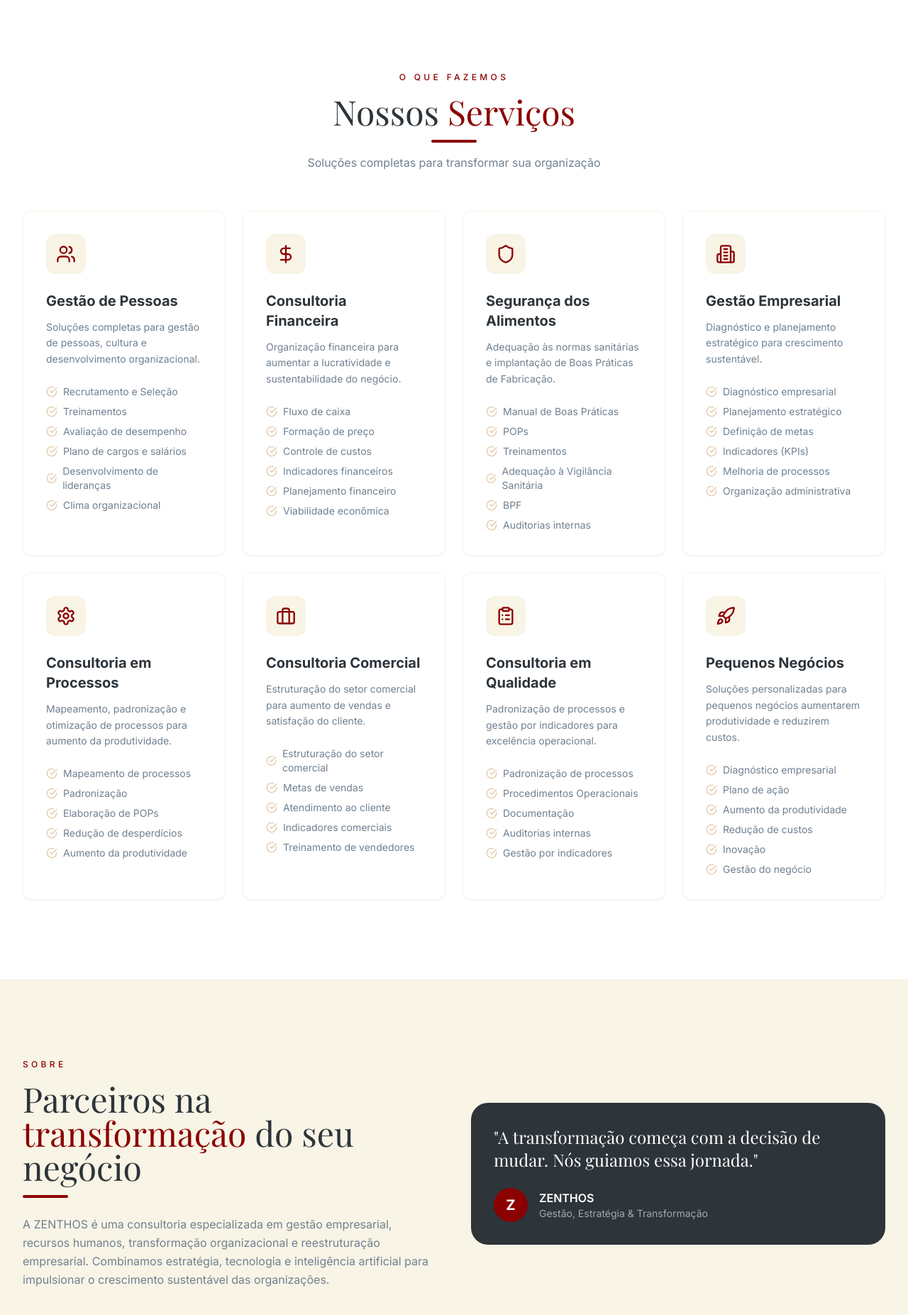
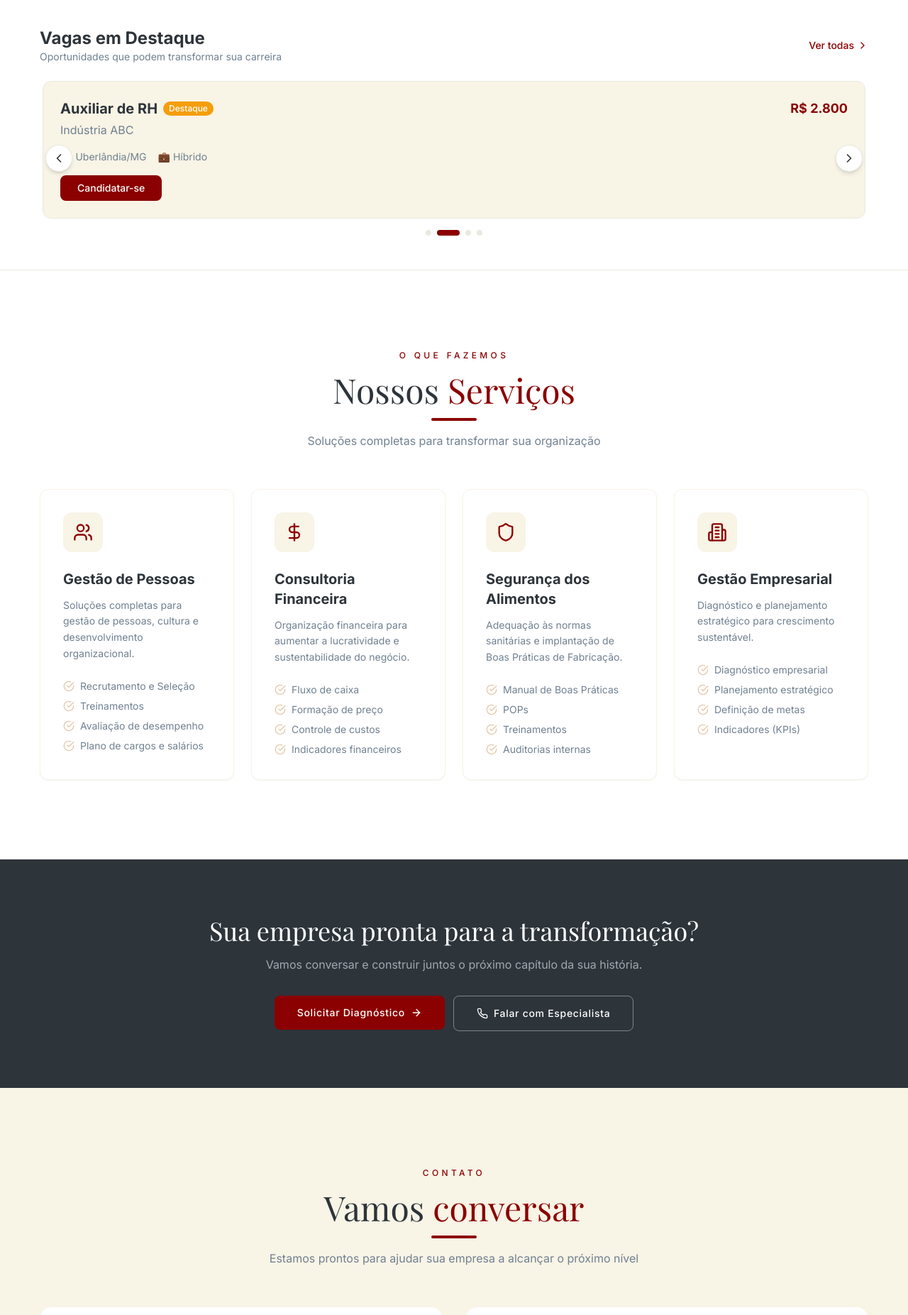
Before and after one commit to trivoroficial/consult_recruit, a Next.js app: page / in a window 1280 px wide. Shown: the part 920-2773 px from the top of the page at 71% size. Built offline with nearby package versions, Linux system fonts and the light colour scheme; a web font is replaced by a local one.

Commit message:
Update page.tsx

```diff
--- a/src/app/(public)/page.tsx
+++ b/src/app/(public)/page.tsx
@@ -1,12 +1,13 @@
 'use client'
 
 import { motion, useScroll, useTransform } from "framer-motion";
-import { useRef, useState, type FormEvent } from "react";
+import { useRef, useState, type FormEvent, useEffect } from "react";
 import Link from 'next/link'
 import {
   ArrowRight, Users, TrendingUp, Target, Lightbulb,
   CheckCircle, ChevronRight, Zap, BarChart3, Layers, Phone,
-  DollarSign, Building2, Shield, Settings, Briefcase, ClipboardList, Rocket
+  DollarSign, Building2, Shield, Settings, Briefcase, ClipboardList, Rocket,
+  ChevronLeft, ChevronRight as ChevronRightIcon
 } from 'lucide-react'
 
 const whatsappNumber = "5537991177058";
@@ -15,80 +16,77 @@ const whatsappMessage = "Olá! Gostaria de conhecer as soluções da ZENTHOS.";
 const whatsappUrl = `https://wa.me/${whatsappNumber}?text=${encodeURIComponent(whatsappMessage)}`;
 const emailContato = "contato@zenthos.com.br";
 
-// 8 SERVIÇOS DETALHADOS
+// ===== VAGAS PARA O CARROSSEL =====
+const vagasDestaque = [
+  {
+    id: 1,
+    titulo: 'Analista Administrativo',
+    empresa: 'Empresa XPTO',
+    local: 'Uberlândia/MG',
+    salario: 'R$ 3.500',
+    tipo: 'Presencial',
+    badge: 'Urgente',
+    badgeColor: 'bg-red-500'
+  },
+  {
+    id: 2,
+    titulo: 'Auxiliar de RH',
+    empresa: 'Indústria ABC',
+    local: 'Uberlândia/MG',
+    salario: 'R$ 2.800',
+    tipo: 'Híbrido',
+    badge: 'Destaque',
+    badgeColor: 'bg-yellow-500'
+  },
+  {
+    id: 3,
+    titulo: 'Assistente Financeiro',
+    empresa: 'Grupo Financeiro',
+    local: 'Uberlândia/MG',
+    salario: 'R$ 3.200',
+    tipo: 'Presencial',
+    badge: 'Novo',
+    badgeColor: 'bg-green-500'
+  },
+  {
+    id: 4,
+    titulo: 'Supervisor de Produção',
+    empresa: 'Indústria XYZ',
+    local: 'Uberlândia/MG',
+    salario: 'R$ 5.500',
+    tipo: 'Presencial',
+    badge: 'Premium',
+    badgeColor: 'bg-purple-500'
+  },
+]
+
+// ===== SERVIÇOS =====
 const servicos = [
   {
     icon: Users,
     title: "Gestão de Pessoas",
     description: "Soluções completas para gestão de pessoas, cultura e desenvolvimento organizacional.",
-    features: ["Recrutamento e Seleção", "Treinamentos", "Avaliação de desempenho", "Plano de cargos e salários", "Desenvolvimento de lideranças", "Clima organizacional"]
+    features: ["Recrutamento e Seleção", "Treinamentos", "Avaliação de desempenho", "Plano de cargos e salários"]
   },
   {
     icon: DollarSign,
     title: "Consultoria Financeira",
     description: "Organização financeira para aumentar a lucratividade e sustentabilidade do negócio.",
-    features: ["Fluxo de caixa", "Formação de preço", "Controle de custos", "Indicadores financeiros", "Planejamento financeiro", "Viabilidade econômica"]
+    features: ["Fluxo de caixa", "Formação de preço", "Controle de custos", "Indicadores financeiros"]
   },
   {
     icon: Shield,
     title: "Segurança dos Alimentos",
     description: "Adequação às normas sanitárias e implantação de Boas Práticas de Fabricação.",
-    features: ["Manual de Boas Práticas", "POPs", "Treinamentos", "Adequação à Vigilância Sanitária", "BPF", "Auditorias internas"]
+    features: ["Manual de Boas Práticas", "POPs", "Treinamentos", "Auditorias internas"]
   },
   {
     icon: Building2,
     title: "Gestão Empresarial",
     description: "Diagnóstico e planejamento estratégico para crescimento sustentável.",
-    features: ["Diagnóstico empresarial", "Planejamento estratégico", "Definição de metas", "Indicadores (KPIs)", "Melhoria de processos", "Organização administrativa"]
+    features: ["Diagnóstico empresarial", "Planejamento estratégico", "Definição de metas", "Indicadores (KPIs)"]
   },
-  {
-    icon: Settings,
-    title: "Consultoria em Processos",
-    description: "Mapeamento, padronização e otimização de processos para aumento da produtividade.",
-    features: ["Mapeamento de processos", "Padronização", "Elaboração de POPs", "Redução de desperdícios", "Aumento da produtividade"]
-  },
-  {
-    icon: Briefcase,
-    title: "Consultoria Comercial",
-    description: "Estruturação do setor comercial para aumento de vendas e satisfação do cliente.",
-    features: ["Estruturação do setor comercial", "Metas de vendas", "Atendimento ao cliente", "Indicadores comerciais", "Treinamento de vendedores"]
-  },
-  {
-    icon: ClipboardList,
-    title: "Consultoria em Qualidade",
-    description: "Padronização de processos e gestão por indicadores para excelência operacional.",
-    features: ["Padronização de processos", "Procedimentos Operacionais", "Documentação", "Auditorias internas", "Gestão por indicadores"]
-  },
-  {
-    icon: Rocket,
-    title: "Pequenos Negócios",
-    description: "Soluções personalizadas para pequenos negócios aumentarem produtividade e reduzirem custos.",
-    features: ["Diagnóstico empresarial", "Plano de ação", "Aumento da produtividade", "Redução de custos", "Inovação", "Gestão do negócio"]
-  }
-];
-
-// 6 CARDS DE SOLUÇÕES
-const solucoes = [
-  { icon: Users, title: "Recrutamento & Seleção", desc: "Encontramos os profissionais certos para sua empresa." },
-  { icon: Users, title: "Consultoria em Gestão de Pessoas", desc: "Desenvolvemos equipes, líderes e processos de RH." },
-  { icon: DollarSign, title: "Consultoria Financeira", desc: "Organizamos as finanças para aumentar a lucratividade." },
-  { icon: Building2, title: "Consultoria Empresarial", desc: "Planejamento, indicadores e melhoria da gestão." },
-  { icon: Settings, title: "Consultoria em Processos", desc: "Mapeamento, padronização e aumento da produtividade." },
-  { icon: Shield, title: "Segurança dos Alimentos", desc: "Adequação às normas sanitárias e implantação de BPF." },
-];
-
-const testimonials = [
-  {
-    quote: "A ZENTHOS transformou nossa gestão. Em 12 meses, aumentamos a produtividade em 35% e reduzimos custos operacionais em 20%.",
-    author: "Carlos Eduardo",
-    role: "CEO, Grupo XPTO"
-  },
-  {
-    quote: "O diagnóstico e a reestruturação feitos pela ZENTHOS foram fundamentais para nosso crescimento sustentável.",
-    author: "Mariana Oliveira",
-    role: "Diretora de RH, Indústria ABC"
-  }
-];
+]
 
 const fadeUp = {
   hidden: { opacity: 0, y: 28 },
@@ -98,10 +96,27 @@ const fadeUp = {
 export default function Home() {
   const [formState, setFormState] = useState({ nome: "", telefone: "", empresa: "", email: "", mensagem: "" });
   const [formStatus, setFormStatus] = useState<"idle" | "sending" | "success" | "error">("idle");
+  const [currentSlide, setCurrentSlide] = useState(0);
   const heroRef = useRef<HTMLElement | null>(null);
 
   const { scrollYProgress } = useScroll({ target: heroRef, offset: ["start start", "end start"] });
   const overlayY = useTransform(scrollYProgress, [0, 1], [0, 65]);
+
+  // AUTO SLIDE
+  useEffect(() => {
+    const interval = setInterval(() => {
+      setCurrentSlide((prev) => (prev + 1) % vagasDestaque.length);
+    }, 5000);
+    return () => clearInterval(interval);
+  }, []);
+
+  const nextSlide = () => {
+    setCurrentSlide((prev) => (prev + 1) % vagasDestaque.length);
+  };
+
+  const prevSlide = () => {
+    setCurrentSlide((prev) => (prev - 1 + vagasDestaque.length) % vagasDestaque.length);
+  };
 
   const submitContact = async (event: FormEvent<HTMLFormElement>) => {
     event.preventDefault();
@@ -112,6 +127,8 @@ export default function Home() {
       setTimeout(() => setFormStatus("idle"), 4000);
     }, 1500);
   };
+
+  const currentVaga = vagasDestaque[currentSlide];
 
   return (
     <main className="relative min-h-screen overflow-x-hidden">
@@ -168,9 +185,88 @@ export default function Home() {
         <div className="pointer-events-none absolute bottom-0 left-0 right-0 h-40 bg-gradient-to-t from-[#F8F4E6] to-transparent" />
       </section>
 
-      {/* ===== 8 SERVIÇOS ===== */}
+      {/* ===== CARROSSEL DE VAGAS ===== */}
+      <section className="py-12 bg-white border-y border-[#E8EAE0]">
+        <div className="container mx-auto px-4">
+          <div className="flex items-center justify-between mb-6">
+            <div>
+              <h2 className="text-2xl font-bold text-[#2D343A]">Vagas em Destaque</h2>
+              <p className="text-sm text-[#708090]">Oportunidades que podem transformar sua carreira</p>
+            </div>
+            <Link href="/candidato/vagas" className="text-[#8B0000] hover:text-[#700000] font-medium text-sm flex items-center gap-1">
+              Ver todas <ChevronRight className="h-4 w-4" />
+            </Link>
+          </div>
+
+          <div className="relative">
+            <div className="overflow-hidden rounded-xl">
+              <div
+                className="flex transition-transform duration-500 ease-in-out"
+                style={{ transform: `translateX(-${currentSlide * 100}%)` }}
+              >
+                {vagasDestaque.map((vaga) => (
+                  <div key={vaga.id} className="w-full flex-shrink-0 px-1">
+                    <div className="bg-[#F8F4E6] rounded-xl p-6 border border-[#E8EAE0] hover:shadow-lg transition">
+                      <div className="flex flex-wrap items-start justify-between">
+                        <div>
+                          <div className="flex items-center gap-2">
+                            <h3 className="text-xl font-bold text-[#2D343A]">{vaga.titulo}</h3>
+                            <span className={`px-2 py-0.5 rounded-full text-xs font-medium text-white ${vaga.badgeColor}`}>
+                              {vaga.badge}
+                            </span>
+                          </div>
+                          <p className="text-[#708090] mt-1">{vaga.empresa}</p>
+                        </div>
+                        <span className="text-lg font-bold text-[#8B0000]">{vaga.salario}</span>
+                      </div>
+                      <div className="flex flex-wrap gap-4 mt-4 text-sm text-[#708090]">
+                        <span>📍 {vaga.local}</span>
+                        <span>💼 {vaga.tipo}</span>
+                      </div>
+                      <Link href="/candidato/vagas">
+                        <button className="mt-4 px-6 py-2 bg-[#8B0000] text-white rounded-lg hover:bg-[#700000] transition font-medium text-sm">
+                          Candidatar-se
+                        </button>
+                      </Link>
+                    </div>
+                  </div>
+                ))}
+              </div>
+            </div>
+
+            {/* Botões de navegação */}
+            <button
+              onClick={prevSlide}
+              className="absolute left-2 top-1/2 -translate-y-1/2 p-2 bg-white rounded-full shadow-md hover:bg-[#F8F4E6] transition z-10 border border-[#E8EAE0]"
+            >
+              <ChevronLeft className="h-5 w-5 text-[#2D343A]" />
+            </button>
+            <button
+              onClick={nextSlide}
+              className="absolute right-2 top-1/2 -translate-y-1/2 p-2 bg-white rounded-full shadow-md hover:bg-[#F8F4E6] transition z-10 border border-[#E8EAE0]"
+            >
+              <ChevronRightIcon className="h-5 w-5 text-[#2D343A]" />
+            </button>
+
+            {/* Indicadores */}
+            <div className="flex justify-center gap-2 mt-4">
+              {vagasDestaque.map((_, index) => (
+                <button
+                  key={index}
+                  onClick={() => setCurrentSlide(index)}
+                  className={`h-2 rounded-full transition-all ${
+                    currentSlide === index ? 'w-8 bg-[#8B0000]' : 'w-2 bg-[#E8EAE0] hover:bg-[#8B0000]/50'
+                  }`}
+                />
+              ))}
+            </div>
+          </div>
+        </div>
+      </section>
+
+      {/* ===== SERVIÇOS ===== */}
       <section id="servicos" className="py-20 md:py-28 bg-white">
-        <div className="mx-auto max-w-7xl px-4 sm:px-6 lg:px-8">
+        <div className="container mx-auto px-4">
           <div className="text-center mb-14">
             <p className="text-xs tracking-[0.36em] text-[#8B0000] uppercase font-medium">O que fazemos</p>
             <h2 className="mt-4 font-serif text-4xl text-[#2D343A] md:text-5xl">Nossos <span className="text-[#8B0000]">Serviços</span></h2>
@@ -202,131 +298,20 @@ export default function Home() {
         </div>
       </section>
 
-      {/* ===== SOBRE ===== */}
-      <section id="sobre" className="py-20 md:py-28 bg-[#F8F4E6]">
-        <div className="mx-auto max-w-7xl px-4 sm:px-6 lg:px-8">
-          <div className="grid gap-12 lg:grid-cols-2 items-center">
-            <div>
-              <p className="text-xs tracking-[0.36em] text-[#8B0000] uppercase font-medium">Sobre</p>
-              <h2 className="mt-4 font-serif text-4xl text-[#2D343A] md:text-5xl">Parceiros na <span className="text-[#8B0000]">transformação</span> do seu negócio</h2>
-              <div className="w-16 h-1 bg-[#8B0000] rounded-full mt-4"></div>
-              <p className="mt-6 text-[#708090] leading-relaxed">
-                A ZENTHOS é uma consultoria especializada em gestão empresarial, recursos humanos, transformação organizacional e reestruturação empresarial. Combinamos estratégia, tecnologia e inteligência artificial para impulsionar o crescimento sustentável das organizações.
-              </p>
-            </div>
-            <div className="bg-[#2D343A] rounded-3xl p-8 text-white">
-              <p className="text-2xl font-serif">"A transformação começa com a decisão de mudar. Nós guiamos essa jornada."</p>
-              <div className="mt-6 flex items-center gap-4">
-                <div className="w-12 h-12 bg-[#8B0000] rounded-full flex items-center justify-center text-xl font-bold">Z</div>
-                <div>
-                  <p className="font-semibold">ZENTHOS</p>
-                  <p className="text-sm text-[#A1A8AE]">Gestão, Estratégia & Transformação</p>
-                </div>
-              </div>
-            </div>
-          </div>
-        </div>
-      </section>
-
-      {/* ===== 6 CARDS DE SOLUÇÕES ===== */}
-      <section id="solucoes" className="py-20 md:py-28 bg-white">
-        <div className="mx-auto max-w-7xl px-4 sm:px-6 lg:px-8">
-          <div className="text-center mb-14">
-            <p className="text-xs tracking-[0.36em] text-[#8B0000] uppercase font-medium">Soluções</p>
-            <h2 className="mt-4 font-serif text-4xl text-[#2D343A] md:text-5xl">Nossas <span className="text-[#8B0000]">Soluções</span></h2>
-            <div className="w-16 h-1 bg-[#8B0000] rounded-full mx-auto mt-4"></div>
-            <p className="mt-4 text-[#708090] max-w-2xl mx-auto">Entregamos valor através de soluções integradas e personalizadas</p>
-          </div>
-          <div className="grid gap-6 md:grid-cols-2 lg:grid-cols-3">
-            {solucoes.map((item, index) => {
-              const Icon = item.icon
-              return (
-                <motion.div key={index} className="group bg-white border border-[#F8F4E6] rounded-xl p-8 hover:shadow-xl hover:-translate-y-2 transition-all duration-300" initial="hidden" whileInView="visible" viewport={{ once: true, amount: 0.3 }} variants={fadeUp}>
-                  <div className="w-16 h-16 bg-[#8B0000]/10 rounded-2xl flex items-center justify-center mb-6 text-[#8B0000]">
-                    <Icon className="h-8 w-8" />
-                  </div>
-                  <h3 className="text-xl font-bold text-[#2D343A] group-hover:text-[#8B0000] transition-colors">{item.title}</h3>
-                  <p className="mt-3 text-sm text-[#708090] leading-relaxed">{item.desc}</p>
-                  <div className="mt-6 flex items-center gap-2 text-[#8B0000] font-semibold text-sm opacity-0 group-hover:opacity-100 transition-opacity duration-300">
-                    Saiba mais <ChevronRight className="h-4 w-4" />
-                  </div>
-                </motion.div>
-              )
-            })}
-          </div>
-        </div>
-      </section>
-
-      {/* ===== TECNOLOGIA ===== */}
-      <section id="tecnologia" className="py-20 md:py-28 bg-[#F8F4E6]">
-        <div className="mx-auto max-w-7xl px-4 sm:px-6 lg:px-8">
-          <div className="text-center mb-14">
-            <p className="text-xs tracking-[0.36em] text-[#8B0000] uppercase font-medium">Tecnologia</p>
-            <h2 className="mt-4 font-serif text-4xl text-[#2D343A] md:text-5xl">Inteligência <span className="text-[#8B0000]">Aplicada</span></h2>
-            <div className="w-16 h-1 bg-[#8B0000] rounded-full mx-auto mt-4"></div>
-            <p className="mt-4 text-[#708090] max-w-2xl mx-auto">Combinamos tecnologia avançada com expertise humana para gerar resultados</p>
-          </div>
-          <div className="grid gap-6 md:grid-cols-3">
-            <motion.div className="bg-white border border-[#F8F4E6] rounded-xl p-6 text-center hover:shadow-lg hover:-translate-y-2 hover:border-[#8B0000]/30 transition-all duration-300" initial="hidden" whileInView="visible" viewport={{ once: true, amount: 0.3 }} variants={fadeUp}>
-              <div className="w-16 h-16 bg-[#8B0000]/10 rounded-2xl flex items-center justify-center mx-auto mb-4 text-[#8B0000]"><Zap className="h-8 w-8" /></div>
-              <h3 className="text-lg font-bold text-[#2D343A]">Inteligência Artificial</h3>
-              <p className="mt-2 text-sm text-[#708090]">Automação de processos e análise preditiva para tomada de decisão</p>
-            </motion.div>
-            <motion.div className="bg-white border border-[#F8F4E6] rounded-xl p-6 text-center hover:shadow-lg hover:-translate-y-2 hover:border-[#8B0000]/30 transition-all duration-300" initial="hidden" whileInView="visible" viewport={{ once: true, amount: 0.3 }} variants={fadeUp}>
-              <div className="w-16 h-16 bg-[#8B0000]/10 rounded-2xl flex items-center justify-center mx-auto mb-4 text-[#8B0000]"><BarChart3 className="h-8 w-8" /></div>
-              <h3 className="text-lg font-bold text-[#2D343A]">Data & Analytics</h3>
-              <p className="mt-2 text-sm text-[#708090]">Dashboards e indicadores para gestão baseada em dados</p>
-            </motion.div>
-            <motion.div className="bg-white border border-[#F8F4E6] rounded-xl p-6 text-center hover:shadow-lg hover:-translate-y-2 hover:border-[#8B0000]/30 transition-all duration-300" initial="hidden" whileInView="visible" viewport={{ once: true, amount: 0.3 }} variants={fadeUp}>
-              <div className="w-16 h-16 bg-[#8B0000]/10 rounded-2xl flex items-center justify-center mx-auto mb-4 text-[#8B0000]"><Layers className="h-8 w-8" /></div>
-              <h3 className="text-lg font-bold text-[#2D343A]">Transformação Digital</h3>
-              <p className="mt-2 text-sm text-[#708090]">Implementação de tecnologias para otimizar operações</p>
-            </motion.div>
-          </div>
-        </div>
-      </section>
-
-      {/* ===== DEPOIMENTOS ===== */}
-      <section id="resultados" className="py-20 md:py-28 bg-white">
-        <div className="mx-auto max-w-7xl px-4 sm:px-6 lg:px-8">
-          <div className="text-center mb-14">
-            <p className="text-xs tracking-[0.36em] text-[#8B0000] uppercase font-medium">Resultados</p>
-            <h2 className="mt-4 font-serif text-4xl text-[#2D343A] md:text-5xl">O que <span className="text-[#8B0000]">dizem</span> nossos clientes</h2>
-            <div className="w-16 h-1 bg-[#8B0000] rounded-full mx-auto mt-4"></div>
-          </div>
-          <div className="grid gap-6 md:grid-cols-2">
-            {testimonials.map((item, index) => (
-              <motion.div key={index} className="bg-[#F8F4E6] border border-[#F8F4E6] rounded-2xl p-8 hover:shadow-lg transition-all duration-300" initial="hidden" whileInView="visible" viewport={{ once: true, amount: 0.3 }} variants={fadeUp}>
-                <p className="text-4xl text-[#8B0000]">"</p>
-                <p className="text-[#2D343A] leading-relaxed">{item.quote}</p>
-                <div className="mt-4">
-                  <p className="font-semibold text-[#2D343A]">{item.author}</p>
-                  <p className="text-sm text-[#708090]">{item.role}</p>
-                </div>
-              </motion.div>
-            ))}
-          </div>
-        </div>
-      </section>
-
       {/* ===== CTA ===== */}
       <section className="py-16 md:py-20 bg-[#2D343A]">
-        <div className="mx-auto max-w-7xl px-4 sm:px-6 lg:px-8 text-center">
+        <div className="container mx-auto px-4 text-center">
           <h2 className="font-serif text-3xl md:text-4xl text-white">Sua empresa pronta para a transformação?</h2>
           <p className="mt-4 text-[#A1A8AE] max-w-2xl mx-auto">Vamos conversar e construir juntos o próximo capítulo da sua história.</p>
           <div className="mt-8 flex flex-col justify-center gap-3 sm:flex-row">
             <Link href="/cadastro">
               <button className="relative px-8 py-3.5 text-sm font-medium tracking-wider text-white bg-[#8B0000] rounded-lg overflow-hidden transition-all duration-300 hover:shadow-xl hover:-translate-y-1 group">
-                <span className="relative z-10 flex items-center gap-2">
-                  Solicitar Diagnóstico <ArrowRight className="h-4 w-4" />
-                </span>
+                <span className="relative z-10 flex items-center gap-2">Solicitar Diagnóstico <ArrowRight className="h-4 w-4" /></span>
                 <span className="absolute inset-0 bg-[#E3C9A8] transform translate-y-full group-hover:translate-y-0 transition-transform duration-300"></span>
               </button>
             </Link>
             <a href={whatsappUrl} target="_blank" rel="noopener noreferrer" className="relative px-8 py-3.5 text-sm font-medium tracking-wider text-white border border-white/40 rounded-lg overflow-hidden transition-all duration-300 hover:shadow-xl hover:-translate-y-1 group">
-              <span className="relative z-10 flex items-center gap-2">
-                <Phone className="h-4 w-4" /> Falar com Especialista
-              </span>
+              <span className="relative z-10 flex items-center gap-2"><Phone className="h-4 w-4" /> Falar com Especialista</span>
               <span className="absolute inset-0 bg-white transform translate-y-full group-hover:translate-y-0 transition-transform duration-300"></span>
             </a>
           </div>
@@ -335,7 +320,7 @@ export default function Home() {
 
       {/* ===== CONTATO ===== */}
       <section id="contato" className="py-20 md:py-28 bg-[#F8F4E6]">
-        <div className="mx-auto max-w-7xl px-4 sm:px-6 lg:px-8">
+        <div className="container mx-auto px-4">
           <div className="text-center mb-14">
             <p className="text-xs tracking-[0.36em] text-[#8B0000] uppercase font-medium">Contato</p>
             <h2 className="mt-4 font-serif text-4xl text-[#2D343A] md:text-5xl">Vamos <span className="text-[#8B0000]">conversar</span></h2>
@@ -408,5 +393,5 @@ export default function Home() {
         html { scroll-behavior: smooth; }
       `}</style>
     </main>
-  );
+  )
 }
```
